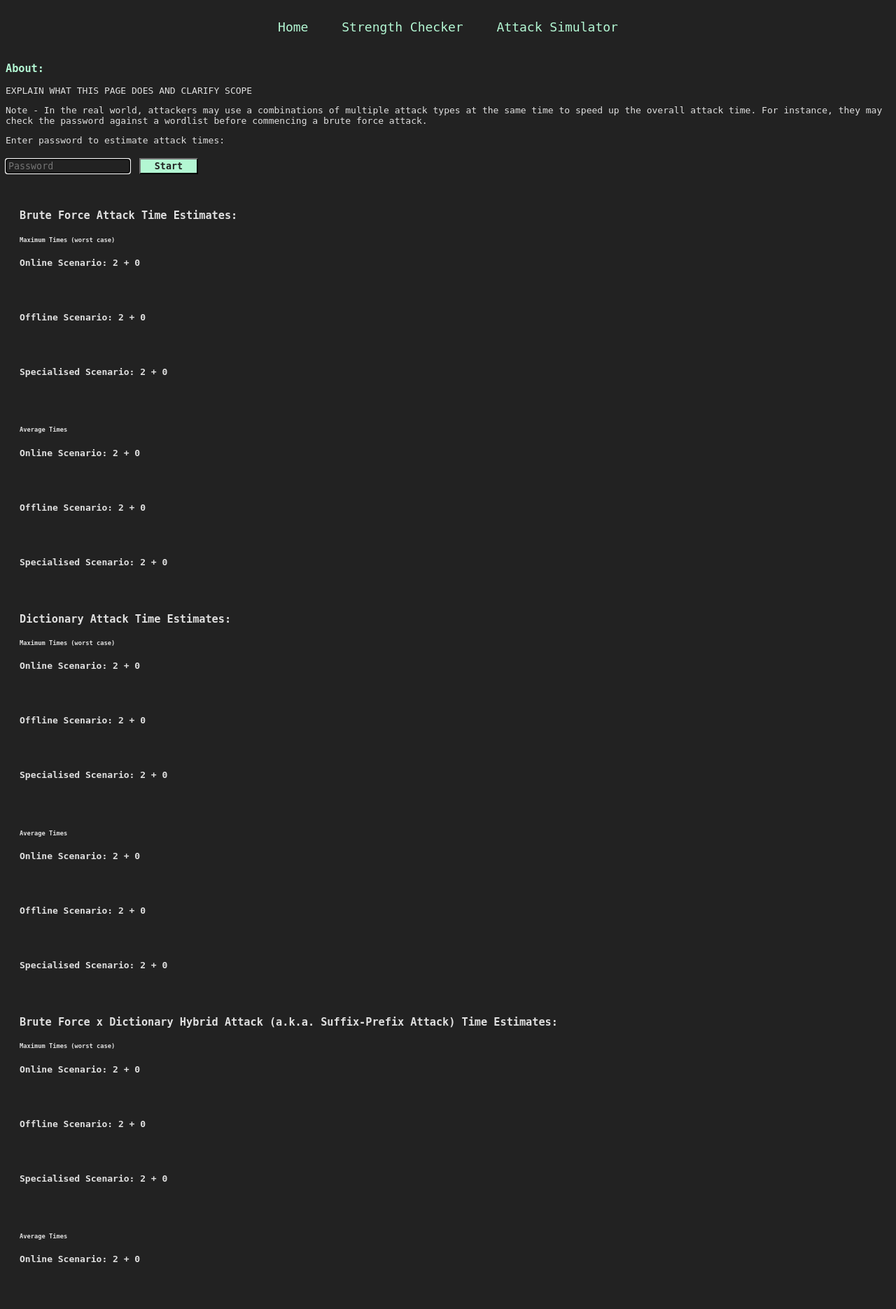
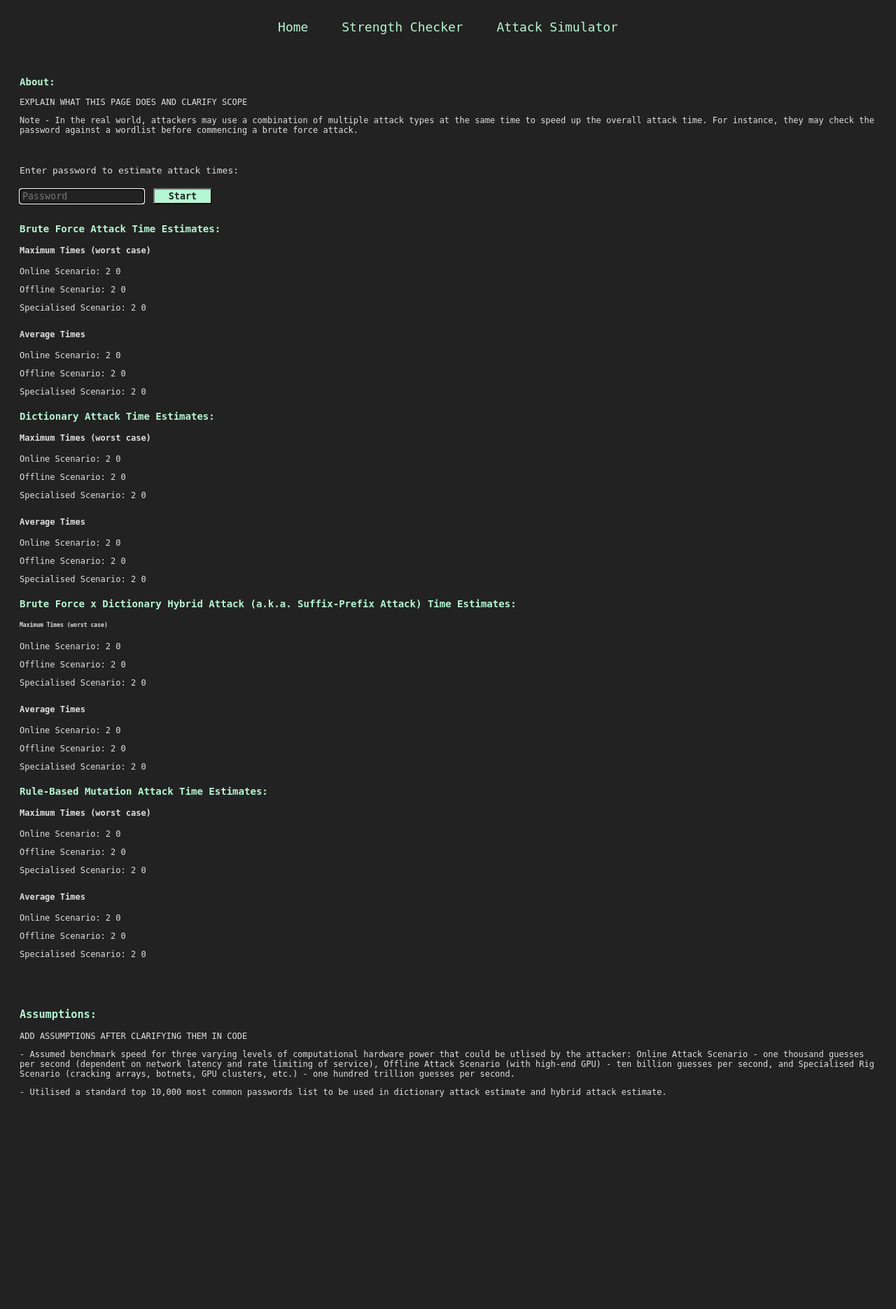
Before and after one commit to shaylaing/password-security-toolkit, a Flask app: template project/templates/simulator.html in a window 1280 px wide. Shown: the top 1871 px of the page at 70% size. After the commit the page ends 1568 px from the top, so only its background shows below. Run offline with Flask 3, Linux system fonts and the light colour scheme; the template is opened without the code that fills it: most values are stand-ins (such as "Sample title", 1, 10 or a date in 2020).

Commit message:
Formatted CSS for attack simulation HTML template and debugged some logic in controller file.

```diff
--- a/project/static/style.css
+++ b/project/static/style.css
@@ -30,6 +30,13 @@ nav a:hover /* hover animation for navbar links */
     opacity: 0.3; /* changing opacity effect when hovering over link */
 }
 
+
+main
+{
+    padding: 20px;
+}
+
+
 .current_page /* highlight page user is currently on in navbar */
 {
     opacity: 0.3;
@@ -38,19 +45,26 @@ nav a:hover /* hover animation for navbar links */
 .analyser-form /* password textbox and button */
 {
     padding-top: 30px;
-    margin: 20px;
+    margin: 20px 0;
 }
 
 .results-section
 {
     padding-top: 10px;
-    margin: 20px;
+    margin: 20px 0;
     font-weight: bold;
 }
 
 .results-section p
 {
     padding-bottom: 50px;
+    font-size: small;
+}
+
+.sim-results-section
+{
+    font-size: small;
+    padding-top: 2px;
 }
 
 button
@@ -98,3 +112,8 @@ button:hover /* hover animation for buttons */
 {
     color: #b3f7d3;
 }
+
+.about-section
+{
+    font-size: small;
+}
--- a/project/templates/simulator.html
+++ b/project/templates/simulator.html
@@ -8,11 +8,11 @@
     <div class="about-section">
         <h3 class="header">About:</h3>
         <p id="about">EXPLAIN WHAT THIS PAGE DOES AND CLARIFY SCOPE</p>
-        <p id="note">Note - In the real world, attackers may use a combinations of multiple attack types at the same time to speed up the overall attack time. For instance, they may check the password against a wordlist before commencing a brute force attack.</p>
+        <p id="note">Note - In the real world, attackers may use a combination of multiple attack types at the same time to speed up the overall attack time. For instance, they may check the password against a wordlist before commencing a brute force attack.</p>
     </div>
     <div class="simulator-form">
-        <p>Enter password to estimate attack times:</p>
-    <form id="attackSimulator">
+        <p style="padding-top: 30px;">Enter password to estimate attack times:</p>
+    <form id="attackSimulator" action="/simulator" method="post">
         <input id="passwordTextbox" name="password" class="password" placeholder="Password" type="text" autofocus required>
         <button id="startCheckButton" name="startCheck" type="submit">Start</button>
     </form>
@@ -22,68 +22,70 @@
         {% endif %}
     </div>
     <!-- Display results of password attack simulator -->
-    <div id="results" class="results-section">
-        <h3>Brute Force Attack Time Estimates:</h3>
+    <div id="results" class="sim-results-section">
         {% if brute_force_times %}
+            <h3 class="header">Brute Force Attack Time Estimates:</h3>
             <!-- Show maximum brute force times -->
-            <h6>Maximum Times (worst case)</h6>
-            <p>Online Scenario: {{ brute_force_times["online_maximum_time"][0] }} + {{ brute_force_times["online_maximum_time"][1] }}</p>
-            <p>Offline Scenario: {{ brute_force_times["offline_maximum_time"][0] }} + {{ brute_force_times["offline_maximum_time"][1] }}</p>
-            <p>Specialised Scenario: {{ brute_force_times["specialised_maximum_time"][0] }} + {{ brute_force_times["specialised_maximum_time"][1] }}</p>
+            <h4>Maximum Times (worst case)</h4>
+            <p>Online Scenario: {{ brute_force_times["online_maximum_time"][0] }} {{ brute_force_times["online_maximum_time"][1] }}</p>
+            <p>Offline Scenario: {{ brute_force_times["offline_maximum_time"][0] }} {{ brute_force_times["offline_maximum_time"][1] }}</p>
+            <p>Specialised Scenario: {{ brute_force_times["specialised_maximum_time"][0] }} {{ brute_force_times["specialised_maximum_time"][1] }}</p>
             <!-- Show average brute force times -->
-            <h6>Average Times</h6>
-            <p>Online Scenario: {{ brute_force_times["online_average_time"][0] }} + {{ brute_force_times["online_average_time"][1] }}</p>
-            <p>Offline Scenario: {{ brute_force_times["offline_average_time"][0] }} + {{ brute_force_times["offline_average_time"][1] }}</p>
-            <p>Specialised Scenario: {{ brute_force_times["specialised_average_time"][0] }} + {{ brute_force_times["specialised_average_time"][1] }}</p>
+            <h4 style="padding-top: 8px;">Average Times</h4>
+            <p>Online Scenario: {{ brute_force_times["online_average_time"][0] }} {{ brute_force_times["online_average_time"][1] }}</p>
+            <p>Offline Scenario: {{ brute_force_times["offline_average_time"][0] }} {{ brute_force_times["offline_average_time"][1] }}</p>
+            <p>Specialised Scenario: {{ brute_force_times["specialised_average_time"][0] }} {{ brute_force_times["specialised_average_time"][1] }}</p>
         {% endif %}
 
-        <h3>Dictionary Attack Time Estimates:</h3>
-        {% if dictionary_times is not none %}
+        {% if dictionary_times %}
+            <h3 class="header">Dictionary Attack Time Estimates:</h3>
             <!-- Show maximum dictionary attack times -->
-            <h6>Maximum Times (worst case)</h6>
-            <p>Online Scenario: {{ dictionary_times["online_maximum_time"][0] }} + {{ dictionary_times["online_maximum_time"][1] }}</p>
-            <p>Offline Scenario: {{ dictionary_times["offline_maximum_time"][0] }} + {{ dictionary_times["offline_maximum_time"][1] }}</p>
-            <p>Specialised Scenario: {{ dictionary_times["specialised_maximum_time"][0] }} + {{ dictionary_times["specialised_maximum_time"][1] }}</p>
+            <h4>Maximum Times (worst case)</h4>
+            <p>Online Scenario: {{ dictionary_times["online_maximum_time"][0] }} {{ dictionary_times["online_maximum_time"][1] }}</p>
+            <p>Offline Scenario: {{ dictionary_times["offline_maximum_time"][0] }} {{ dictionary_times["offline_maximum_time"][1] }}</p>
+            <p>Specialised Scenario: {{ dictionary_times["specialised_maximum_time"][0] }} {{ dictionary_times["specialised_maximum_time"][1] }}</p>
             <!-- Show average dictionary times -->
-            <h6>Average Times</h6>
-            <p>Online Scenario: {{ dictionary_times["online_average_time"][0] }} + {{ dictionary_times["online_average_time"][1] }}</p>
-            <p>Offline Scenario: {{ dictionary_times["offline_average_time"][0] }} + {{ dictionary_times["offline_average_time"][1] }}</p>
-            <p>Specialised Scenario: {{ dictionary_times["specialised_average_time"][0] }} + {{ dictionary_times["specialised_average_time"][1] }}</p>
+            <h4 style="padding-top: 8px;">Average Times</h4>
+            <p>Online Scenario: {{ dictionary_times["online_average_time"][0] }} {{ dictionary_times["online_average_time"][1] }}</p>
+            <p>Offline Scenario: {{ dictionary_times["offline_average_time"][0] }} {{ dictionary_times["offline_average_time"][1] }}</p>
+            <p>Specialised Scenario: {{ dictionary_times["specialised_average_time"][0] }} {{ dictionary_times["specialised_average_time"][1] }}</p>
         {% endif %}
 
-        <h3>Brute Force x Dictionary Hybrid Attack (a.k.a. Suffix-Prefix Attack) Time Estimates:</h3>
-        {% if hybrid_times is not none %}
+        {% if hybrid_times %}
+            <h3 class="header">Brute Force x Dictionary Hybrid Attack (a.k.a. Suffix-Prefix Attack) Time Estimates:</h3>
             <!-- Show maximum hybrid attack times -->
             <h6>Maximum Times (worst case)</h6>
-            <p>Online Scenario: {{ hybrid_times["online_maximum_time"][0] }} + {{ hybrid_times["online_maximum_time"][1] }}</p>
-            <p>Offline Scenario: {{ hybrid_times["offline_maximum_time"][0] }} + {{ hybrid_times["offline_maximum_time"][1] }}</p>
-            <p>Specialised Scenario: {{ hybrid_times["specialised_maximum_time"][0] }} + {{ hybrid_times["specialised_maximum_time"][1] }}</p>
+            <p>Online Scenario: {{ hybrid_times["online_maximum_time"][0] }} {{ hybrid_times["online_maximum_time"][1] }}</p>
+            <p>Offline Scenario: {{ hybrid_times["offline_maximum_time"][0] }} {{ hybrid_times["offline_maximum_time"][1] }}</p>
+            <p>Specialised Scenario: {{ hybrid_times["specialised_maximum_time"][0] }} {{ hybrid_times["specialised_maximum_time"][1] }}</p>
             <!-- Show average hybrid times -->
-            <h6>Average Times</h6>
-            <p>Online Scenario: {{ hybrid_times["online_average_time"][0] }} + {{ hybrid_times["online_average_time"][1] }}</p>
-            <p>Offline Scenario: {{ hybrid_times["offline_average_time"][0] }} + {{ hybrid_times["offline_average_time"][1] }}</p>
-            <p>Specialised Scenario: {{ hybrid_times["specialised_average_time"][0] }} + {{ hybrid_times["specialised_average_time"][1] }}</p>
+            <h4 style="padding-top: 8px;">Average Times</h4>
+            <p>Online Scenario: {{ hybrid_times["online_average_time"][0] }} {{ hybrid_times["online_average_time"][1] }}</p>
+            <p>Offline Scenario: {{ hybrid_times["offline_average_time"][0] }} {{ hybrid_times["offline_average_time"][1] }}</p>
+            <p>Specialised Scenario: {{ hybrid_times["specialised_average_time"][0] }} {{ hybrid_times["specialised_average_time"][1] }}</p>
         {% endif %}
 
-        <h3>Rule-Based Mutation Attack Time Estimates:</h3>
-        {% if rule_based_times is not none %}
+        {% if rule_based_times %}
+            <h3 class="header">Rule-Based Mutation Attack Time Estimates:</h3>
             <!-- Show maximum rule-based mutation attack times -->
-            <h6>Maximum Times (worst case)</h6>
-            <p>Online Scenario: {{ rule_based_times["online_maximum_time"][0] }} + {{ rule_based_times["online_maximum_time"][1] }}</p>
-            <p>Offline Scenario: {{ rule_based_times["offline_maximum_time"][0] }} + {{ rule_based_times["offline_maximum_time"][1] }}</p>
-            <p>Specialised Scenario: {{ rule_based_times["specialised_maximum_time"][0] }} + {{ rule_based_times["specialised_maximum_time"][1] }}</p>
+            <h4>Maximum Times (worst case)</h4>
+            <p>Online Scenario: {{ rule_based_times["online_maximum_time"][0] }} {{ rule_based_times["online_maximum_time"][1] }}</p>
+            <p>Offline Scenario: {{ rule_based_times["offline_maximum_time"][0] }} {{ rule_based_times["offline_maximum_time"][1] }}</p>
+            <p>Specialised Scenario: {{ rule_based_times["specialised_maximum_time"][0] }} {{ rule_based_times["specialised_maximum_time"][1] }}</p>
             <!-- Show average rule-based mutation times -->
-            <h6>Average Times</h6>
-            <p>Online Scenario: {{ rule_based_times["online_average_time"][0] }} + {{ rule_based_times["online_average_time"][1] }}</p>
-            <p>Offline Scenario: {{ rule_based_times["offline_average_time"][0] }} + {{ rule_based_times["offline_average_time"][1] }}</p>
-            <p>Specialised Scenario: {{ rule_based_times["specialised_average_time"][0] }} + {{ rule_based_times["specialised_average_time"][1] }}</p>
+            <h4 style="padding-top: 8px;">Average Times</h4>
+            <p>Online Scenario: {{ rule_based_times["online_average_time"][0] }} {{ rule_based_times["online_average_time"][1] }}</p>
+            <p>Offline Scenario: {{ rule_based_times["offline_average_time"][0] }} {{ rule_based_times["offline_average_time"][1] }}</p>
+            <p>Specialised Scenario: {{ rule_based_times["specialised_average_time"][0] }} {{ rule_based_times["specialised_average_time"][1] }}</p>
         {% endif %}
     </div>
     <div class="assumptions-section">
-        <h3 class="header">Assumptions:</h3>
-        <p>ADD ASSUMPTIONS AFTER CLARIFYING THEM IN CODE</p>
-        <p>- Assumed benchmark speed for three varying levels of computational hardware power that could be utlised by the attacker: Online Attack Scenario - one thousand guesses per second (dependent on network latency and rate limiting of service), Offline Attack Scenario (with high-end GPU) - ten billion guesses per second, and Specialised Rig Scenario (cracking arrays, botnets, GPU clusters, etc.) - one hundred trillion guesses per second.</p>
-        <p>- Utilised a standard top 10,000 most common passwords list to be used in dictionary attack estimate and hybrid attack estimate.</p>
-        <p></p>
+        <h3 class="header" style="padding-top: 50px;">Assumptions:</h3>
+        <div style="font-size: small;">
+            <p>ADD ASSUMPTIONS AFTER CLARIFYING THEM IN CODE</p>
+            <p>- Assumed benchmark speed for three varying levels of computational hardware power that could be utlised by the attacker: Online Attack Scenario - one thousand guesses per second (dependent on network latency and rate limiting of service), Offline Attack Scenario (with high-end GPU) - ten billion guesses per second, and Specialised Rig Scenario (cracking arrays, botnets, GPU clusters, etc.) - one hundred trillion guesses per second.</p>
+            <p>- Utilised a standard top 10,000 most common passwords list to be used in dictionary attack estimate and hybrid attack estimate.</p>
+            <p></p>
+        </div>
     </div>
 {% endblock %}
```
Also changed, not shown: project/simulator.py (+23 -1 lines).
